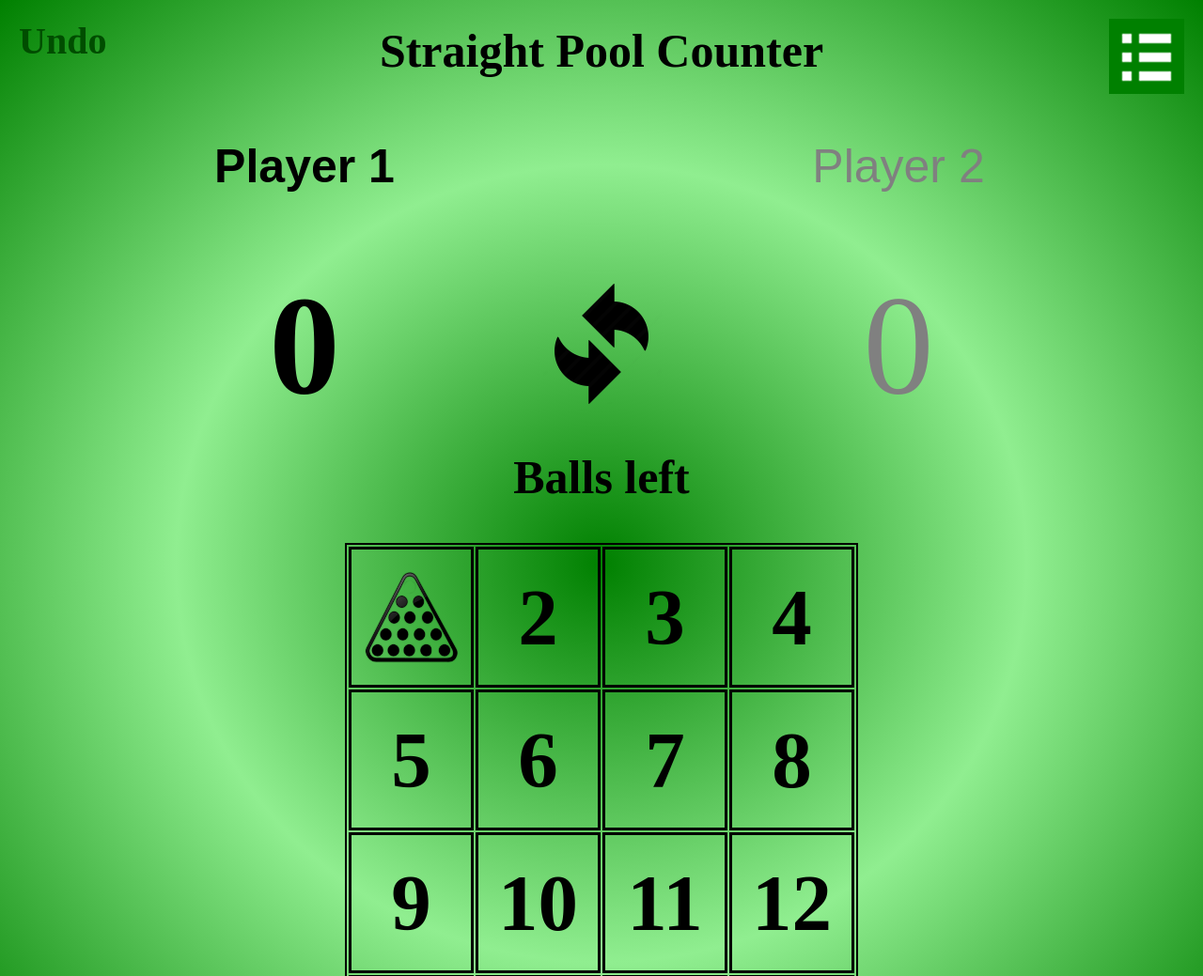
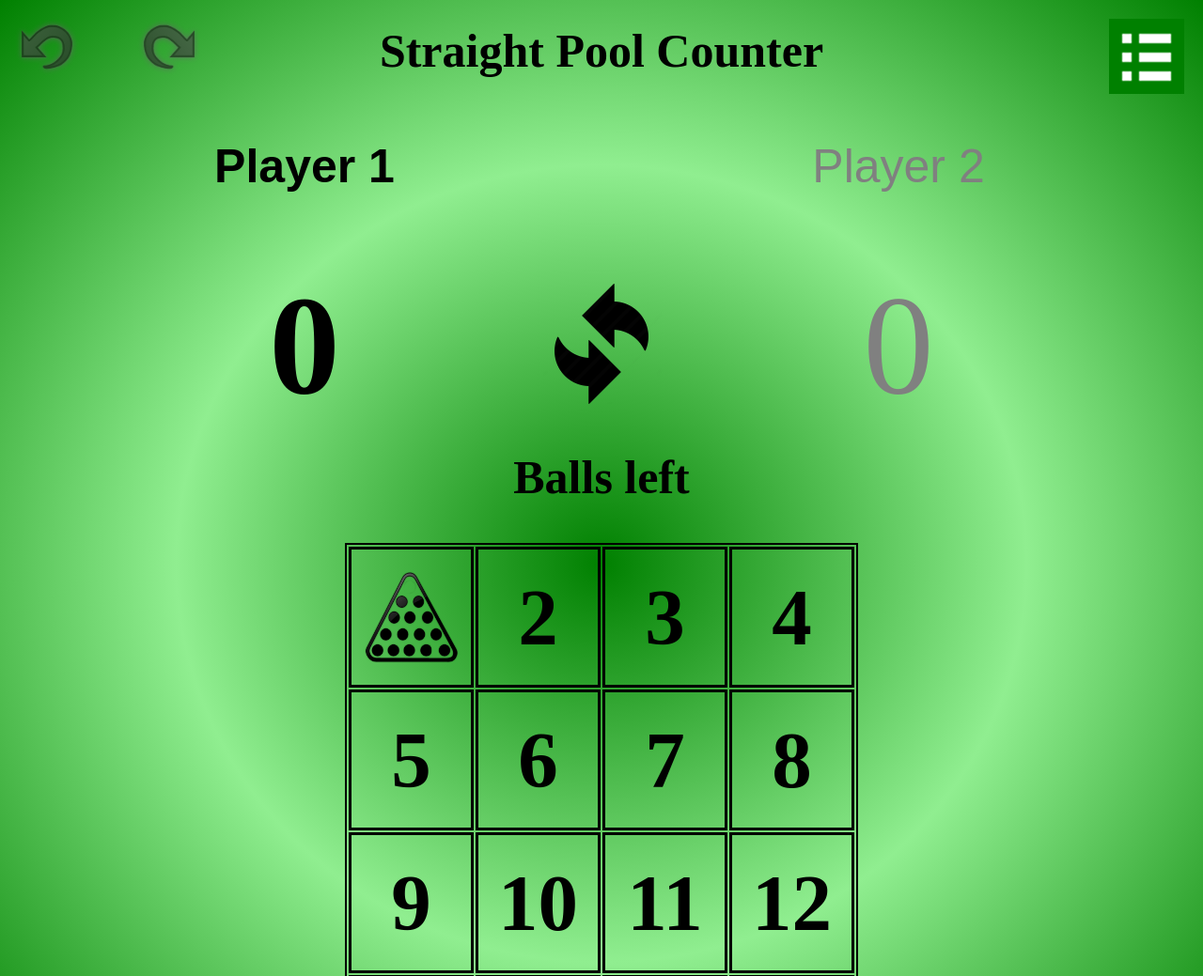
Before and after one commit to fearlessit/straightpoolscores, a plain HTML site: page src/index.html in a window 1280 px wide. Shown: the top 1039 px of the page at 94% size. Drawn offline with Linux system fonts and the light colour scheme.

Commit message:
Make Undo as a image instead of a text button. Add Redo button (image) also.

```diff
--- a/src/css/straight-scores.css
+++ b/src/css/straight-scores.css
@@ -182,13 +182,39 @@ media query for  landscape screen orientation:
   position: absolute;
   left: 20px;
   top: 20px;
-  font-size: 40px;
-  font-weight: bold;
-  color: #004d00;
-  text-decoration: none;
   z-index: 1000;
 }
 
+#undo-btn img {
+  height: 60px;
+  filter: drop-shadow(0 0 3px white);
+}
+
 #undo-btn:hover {
-  color: #444;
+  opacity: 0.8;
 }
+
+/* Redo Button */
+#redo-btn {
+  position: absolute;
+  left: 150px;
+  top: 20px;
+  z-index: 1000;
+}
+
+#redo-btn img {
+  height: 60px;
+  filter: drop-shadow(0 0 3px white);
+}
+
+#redo-btn:hover {
+  opacity: 0.8;
+}
+
+/* Disabled state */
+.disabled {
+  filter: grayscale(100%) brightness(40%);
+  opacity: 0.7;
+  pointer-events: none;
+  cursor: default;
+}
--- a/src/index.html
+++ b/src/index.html
@@ -12,7 +12,8 @@
 </head>
 
 <body>
-	<a href="#" id="undo-btn" onclick="undoPressed();">Undo</a>
+	<a href="#" id="undo-btn" onclick="undoPressed();"><img src="img/undo.png" alt="Undo"></a>
+	<a href="#" id="redo-btn" onclick="redoPressed();"><img src="img/redo.png" alt="Redo"></a>
 	<header>
 		<nav>
 			<a href="#" id="menu-icon"></a>
--- a/src/js/straight-scores.js
+++ b/src/js/straight-scores.js
@@ -1,13 +1,13 @@
-var scores1, scores2, ballsLeft, turn, hold, mistake, states, isFirstShot
+var scores1, scores2, ballsLeft, turn, hold, mistake, states, redoStates, isFirstShot
 
-$(document).ready(function() {
+$(document).ready(function () {
 	newGame()
-	$("#input1").on('keyup', function(e) {
-        	if (e.which == 13) $("#input1").blur()
+	$("#input1").on('keyup', function (e) {
+		if (e.which == 13) $("#input1").blur()
 	})
 
-	$("#input2").on('keyup', function(e) {
-        	if (e.which == 13) $("#input2").blur()
+	$("#input2").on('keyup', function (e) {
+		if (e.which == 13) $("#input2").blur()
 	})
 })
 
@@ -17,6 +17,7 @@ function newGame() {
 	turn = true
 	mistake = false
 	states = []
+	redoStates = []
 	isFirstShot = true
 	refresh()
 }
@@ -39,7 +40,7 @@ function ballsLeftPressed(i) {
 
 function rerackPressed() {
 	pushState()
-	hold += ballsLeft -1
+	hold += ballsLeft - 1
 	ballsLeft = 15
 	refresh()
 }
@@ -54,24 +55,46 @@ function undoPressed() {
 	refresh()
 }
 
+function redoPressed() {
+	if (redoStates.length > 0) {
+		states.push({ scores1: scores1, scores2: scores2, ballsLeft: ballsLeft, turn: turn, hold: hold, mistake: mistake })
+		var state = redoStates.pop()
+		scores1 = state['scores1']
+		scores2 = state['scores2']
+		ballsLeft = state['ballsLeft']
+		turn = state['turn']
+		hold = state['hold']
+		mistake = state['mistake']
+		refresh()
+	}
+}
+
 function refresh() {
 	$("#scores1").text(scores1 + ((turn && hold > 0) ? "+" + hold : ""))
 	$("#scores2").text(scores2 + ((!turn && hold > 0) ? "+" + hold : ""))
-	for (i=2; i <= 15; i++) $("#ballsLeft"+i).css('color', i <= ballsLeft ? 'black' : 'transparent')
+	for (i = 2; i <= 15; i++) $("#ballsLeft" + i).css('color', i <= ballsLeft ? 'black' : 'transparent')
 	$("#player1, #player1 input").css('font-weight', turn ? 'bold' : 'normal')
 	$("#player2, #player2 input").css('font-weight', !turn ? 'bold' : 'normal')
 	$("#player1, #player1 input").css('color', turn ? 'black' : 'gray')
 	$("#player2, #player2 input").css('color', !turn ? 'black' : 'gray')
-	$(".mistake").css('background-color',  !mistake ? 'transparent' : 'green')
+	$(".mistake").css('background-color', !mistake ? 'transparent' : 'green')
+
+	if (states.length > 0) $("#undo-btn").removeClass("disabled");
+	else $("#undo-btn").addClass("disabled");
+
+	if (redoStates.length > 0) $("#redo-btn").removeClass("disabled");
+	else $("#redo-btn").addClass("disabled");
 
 }
 
 function pushState() {
-	states.push({scores1: scores1, scores2: scores2, ballsLeft: ballsLeft, turn: turn, hold: hold, mistake: mistake})
+	states.push({ scores1: scores1, scores2: scores2, ballsLeft: ballsLeft, turn: turn, hold: hold, mistake: mistake })
+	redoStates = []
 }
 
 function popState() {
 	if (states.length > 0) {
+		redoStates.push({ scores1: scores1, scores2: scores2, ballsLeft: ballsLeft, turn: turn, hold: hold, mistake: mistake })
 		var state = states.pop()
 		scores1 = state['scores1']
 		scores2 = state['scores2']
```
Also changed, not shown: src/img/redo.png (added).
